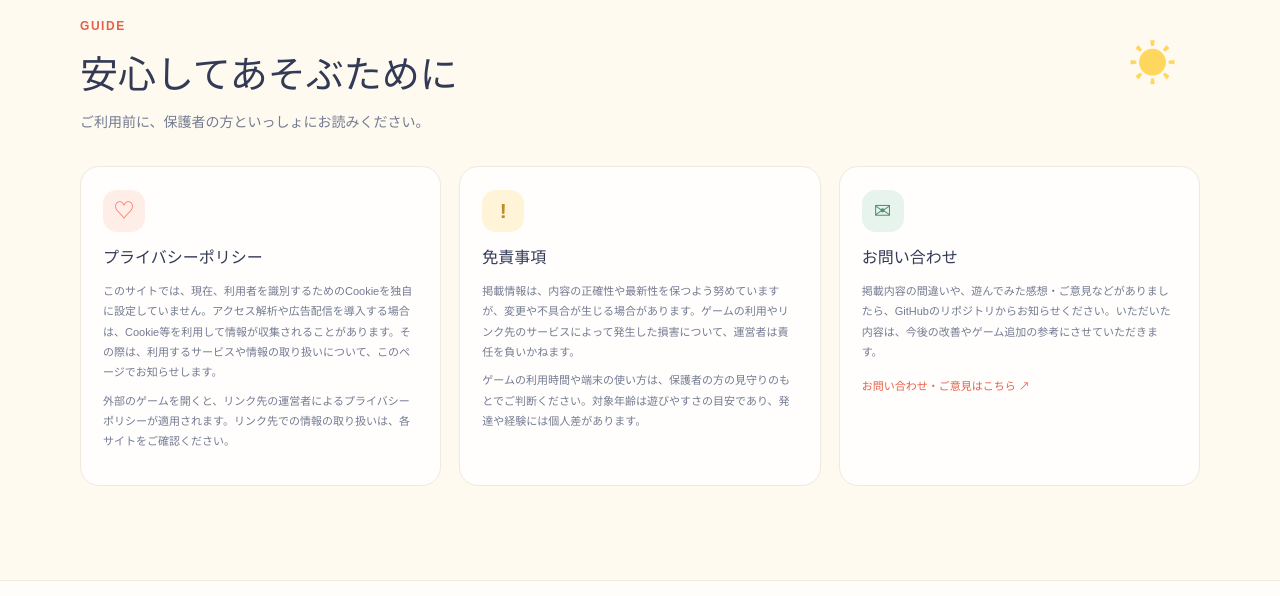
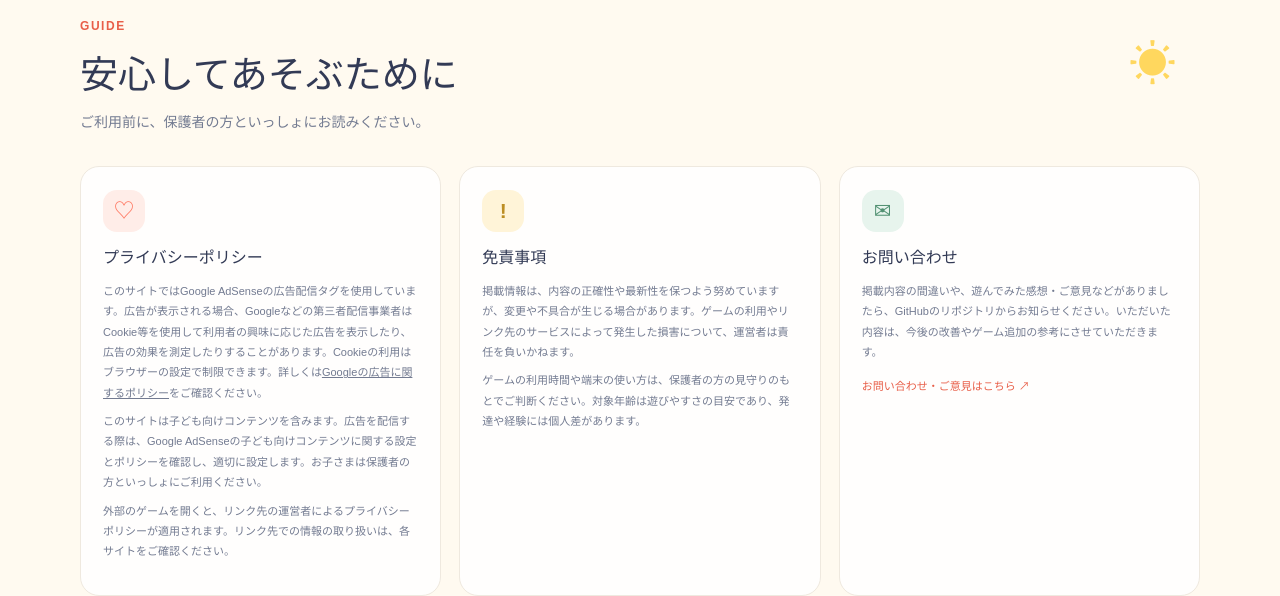
Before and after one commit to hosoden/Portal, a plain HTML site: page index.html in a window 1280 px wide. Shown: the part 2589-3185 px from the top of the page. Drawn offline with Linux system fonts and the light colour scheme.

Commit message:
Add Google AdSense loader
Co-authored-by: Copilot <223556219+Copilot@users.noreply.github.com>

```diff
--- a/index.html
+++ b/index.html
@@ -6,6 +6,8 @@
     <meta name="theme-color" content="#fffaf0">
     <meta name="description" content="おうちで気軽に遊べる、子ども向けブラウザゲームのポータルです。なぞり書きやめいろで楽しく遊ぼう。">
     <title>あそびのひろば｜子ども向けブラウザゲーム</title>
+    <script async src="https://pagead2.googlesyndication.com/pagead/js/adsbygoogle.js?client=ca-pub-9462564353361219"
+      crossorigin="anonymous"></script>
     <link rel="stylesheet" href="./css/style.css">
     <script src="./js/games.js" defer></script>
     <script src="./js/app.js" defer></script>
@@ -117,7 +119,8 @@
           <article class="guide-card" id="privacy">
             <span class="guide-icon privacy-icon" aria-hidden="true">♡</span>
             <h3>プライバシーポリシー</h3>
-            <p>このサイトでは、現在、利用者を識別するためのCookieを独自に設定していません。アクセス解析や広告配信を導入する場合は、Cookie等を利用して情報が収集されることがあります。その際は、利用するサービスや情報の取り扱いについて、このページでお知らせします。</p>
+            <p>このサイトではGoogle AdSenseの広告配信タグを使用しています。広告が表示される場合、Googleなどの第三者配信事業者はCookie等を使用して利用者の興味に応じた広告を表示したり、広告の効果を測定したりすることがあります。Cookieの利用はブラウザーの設定で制限できます。詳しくは<a href="https://policies.google.com/technologies/ads?hl=ja" target="_blank" rel="noopener noreferrer">Googleの広告に関するポリシー</a>をご確認ください。</p>
+            <p>このサイトは子ども向けコンテンツを含みます。広告を配信する際は、Google AdSenseの子ども向けコンテンツに関する設定とポリシーを確認し、適切に設定します。お子さまは保護者の方といっしょにご利用ください。</p>
             <p>外部のゲームを開くと、リンク先の運営者によるプライバシーポリシーが適用されます。リンク先での情報の取り扱いは、各サイトをご確認ください。</p>
           </article>
           <article class="guide-card" id="disclaimer">
```
Also changed, not shown: 1 other file.
